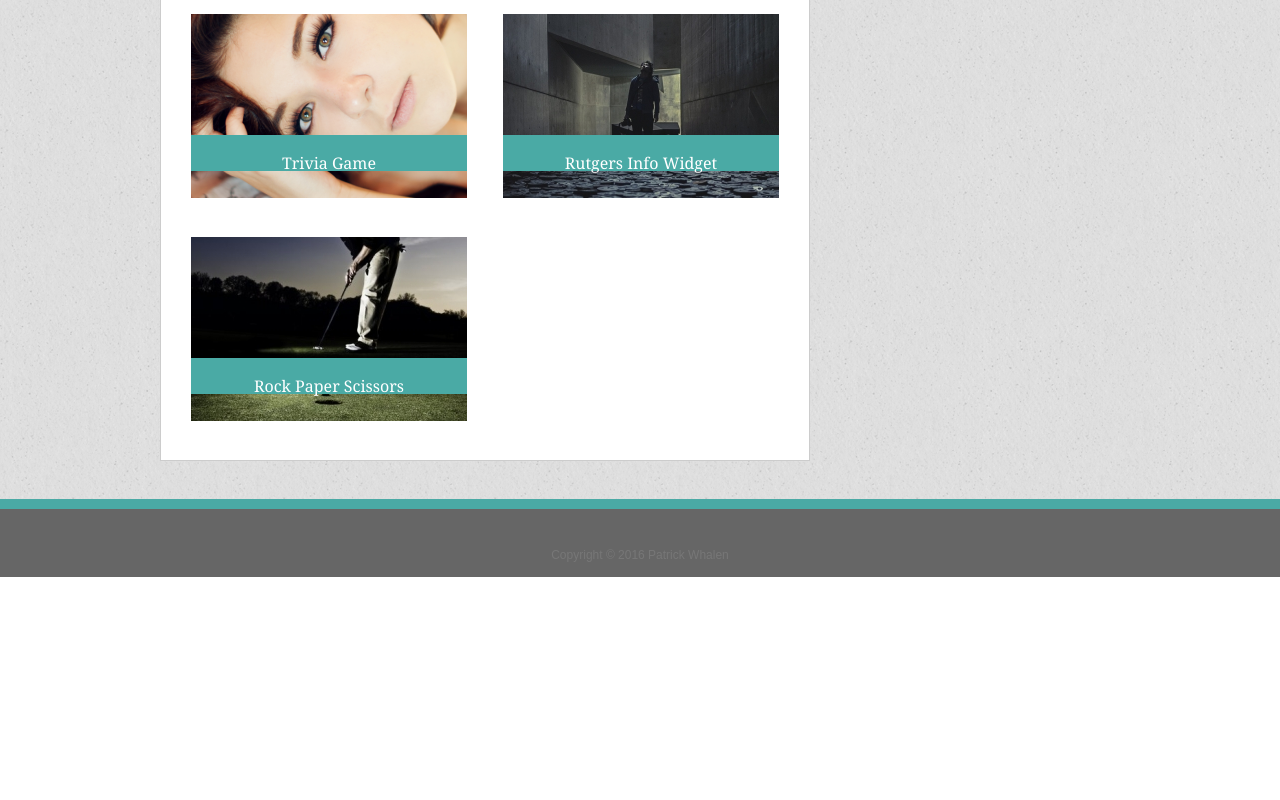
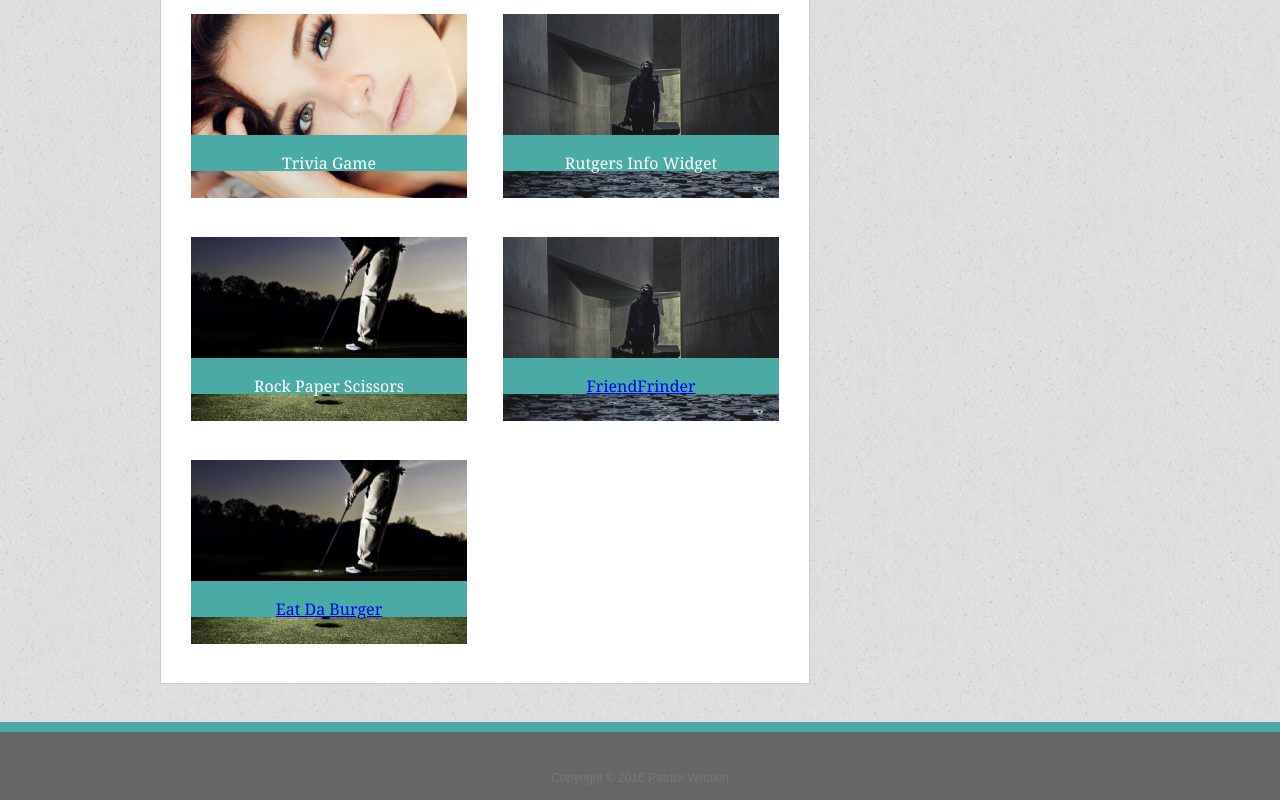
Before and after one commit to ThatchCorduroy/Responsive-Portfolio, a plain HTML site: page portfolio.html in a window 1280 px wide. Shown: the part 470-1270 px from the top of the page. Before the commit the page ends 1047 px from the top, so only its background shows below. Drawn offline with Linux system fonts and the light colour scheme.

Commit message:
linking new apps

```diff
--- a/portfolio.html
+++ b/portfolio.html
@@ -49,6 +49,14 @@
                             <img src="assets/images/sample5.jpg" alt="Sample5" class="portphoto">
                             <div class="textloc">Rock Paper Scissors</div>
                         </div>
+                        <div class="images_right">
+                            <img src="assets/images/sample4.jpg" alt="Sample4" class="portphoto">
+                            <div class="textloc"><a href="https://vast-chamber-71886.herokuapp.com/">FriendFrinder</div>
+                        </div>
+                        <div class="images_left">
+                            <img src="assets/images/sample5.jpg" alt="Sample5" class="portphoto">
+                            <div class="textloc"><a href="https://sheltered-stream-46464.herokuapp.com/">Eat Da Burger</div>
+                        </div>
                     </section>
                     <section class="sidebar">
                         <h2 class="sidebarhead">Connect with Me</h2>
```
